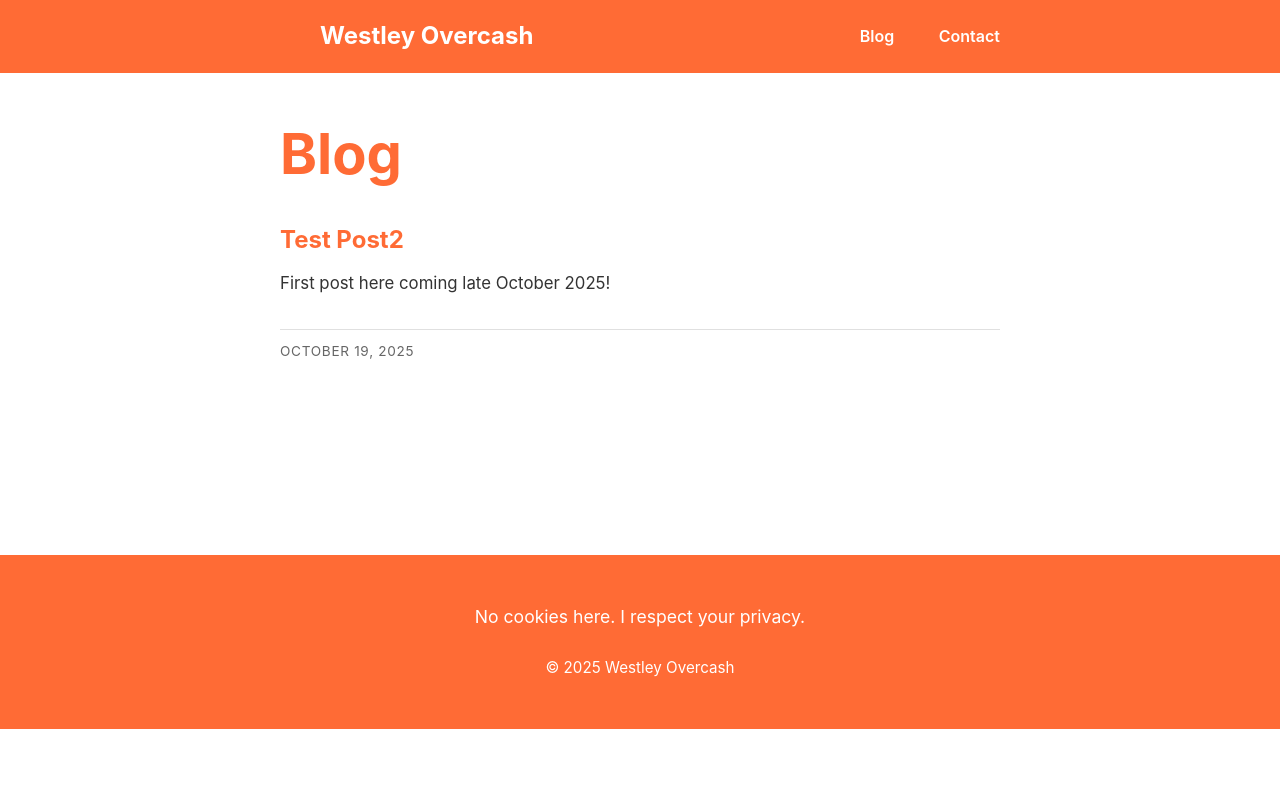
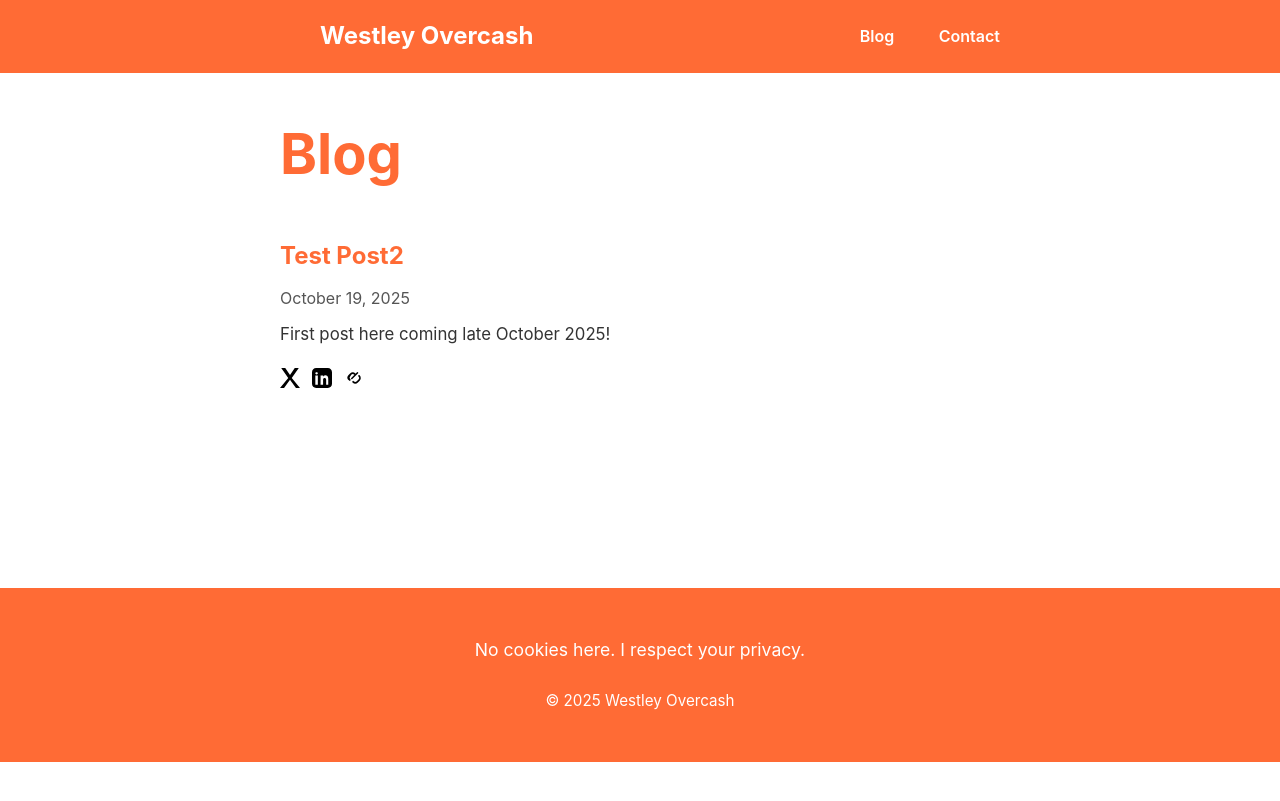
Before and after one commit to westleyovercash/westleyovercash.github.io, a Jekyll site: the page built from blog.md, in a window 1280 px wide. Shown: the top 801 px of the page. Built offline with Jekyll 4.4.1, drawn with Linux system fonts in a browser that asks for light colours.

Commit message:
Update blog.md

```diff
--- a/blog.md
+++ b/blog.md
@@ -3,7 +3,7 @@ layout: default
 title: Blog
 ---
 
-# Blog
+<h1 style="font-size: 3.5rem; margin-bottom: 3rem; color: #ff6b35;">Blog</h1>
 
 {% for post in site.posts %}
 <article style="margin-bottom: 4rem;">
@@ -13,24 +13,45 @@ title: Blog
     </a>
   </h2>
 
+  <p style="font-size: 1rem; color: #555; margin-bottom: 0.5rem;">
+    {{ post.date | date: "%B %d, %Y" }}
+  </p>
+
   {% assign words = post.content | number_of_words %}
-  {% if words > 200 %}
-    <p>{{ post.content | strip_html | truncatewords: 200 }}</p>
-    <p><a href="{{ post.url | relative_url }}" style="text-decoration: underline; color: #333;">Continue reading →</a></p>
+  {% if words > 60 %}
+    <p>{{ post.content | strip_html | truncatewords: 60 }}</p>
+    <a href="{{ post.url | relative_url }}" style="text-decoration: underline; color: #333;">Continue reading →</a>
   {% else %}
     {{ post.content }}
   {% endif %}
 
-  {%- comment -%}
-    Show date at the bottom of each index entry too, with the same robust fallback.
-  {%- endcomment -%}
-  {% assign file_bits = post.path | split: '/' | last | split: '-' %}
-  {% capture derived_date %}{{ file_bits[0] }}-{{ file_bits[1] }}-{{ file_bits[2] | slice: 0,2 }}{% endcapture %}
-  {% assign display_date = post.date | default: derived_date %}
+  <div style="margin-top: 1rem; display: flex; gap: 12px; align-items: center;">
+    <!-- X -->
+    <a href="https://twitter.com/intent/tweet?url={{ site.url }}{{ post.url | relative_url }}&text={{ post.title | uri_escape }}"
+       target="_blank" rel="noopener noreferrer" title="Share on X"
+       style="color:#000; text-decoration:none;">
+      <svg xmlns="http://www.w3.org/2000/svg" fill="currentColor" viewBox="0 0 24 24" width="20" height="20">
+        <path d="M22.54 0H17.7L12 8.46 6.3 0H1.46L9.89 11.9 0 24h4.84l7.16-9.76L19.16 24H24L14.11 11.9 22.54 0z"/>
+      </svg>
+    </a>
 
-  <hr style="margin: 2rem 0 0.5rem 0; border: none; border-top: 1px solid #e0e0e0;">
-  <p style="text-transform: uppercase; font-size: 0.85rem; color: #666; letter-spacing: 0.05em; margin-top: 0.6rem;">
-    {{ display_date | date: "%B %d, %Y" }}
-  </p>
+    <!-- LinkedIn -->
+    <a href="https://www.linkedin.com/sharing/share-offsite/?url={{ site.url }}{{ post.url | relative_url }}"
+       target="_blank" rel="noopener noreferrer" title="Share on LinkedIn"
+       style="color:#000; text-decoration:none;">
+      <svg xmlns="http://www.w3.org/2000/svg" fill="currentColor" viewBox="0 0 24 24" width="20" height="20">
+        <path d="M19 0h-14C2.2 0 0 2.2 0 5v14c0 2.8 2.2 5 5 5h14c2.8 0 5-2.2 5-5V5c0-2.8-2.2-5-5-5zM7 20H4V9h3v11zm-1.5-12.3C4.6 7.7 4 7.1 4 6.3S4.6 5 5.5 5 7 5.6 7 6.3 6.4 7.7 5.5 7.7zM20 20h-3v-5.5c0-1.5-.5-2.5-1.8-2.5-1 0-1.6.7-1.8 1.4-.1.2-.1.5-.1.8V20h-3s.1-9 0-11h3v1.6c.4-.7 1.1-1.8 2.7-1.8 2 0 3.5 1.3 3.5 4.1V20z"/>
+      </svg>
+    </a>
+
+    <!-- Copy link -->
+    <a href="#" onclick="navigator.clipboard.writeText('{{ site.url }}{{ post.url | relative_url }}'); alert('Link copied!'); return false;"
+       title="Copy link" style="color:#000; text-decoration:none;">
+      <svg xmlns="http://www.w3.org/2000/svg" fill="currentColor" viewBox="0 0 24 24" width="20" height="20">
+        <path d="M3.9 12c0-1.2.5-2.4 1.3-3.2l2.1-2.1a4.5 4.5 0 016.4 0 1 1 0 11-1.4 1.4 2.5 2.5 0 00-3.6 0L7.6 10a2.5 2.5 0 000 3.6 1 1 0 11-1.4 1.4A4.5 4.5 0 013.9 12zm16.2 0c0 1.2-.5 2.4-1.3 3.2l-2.1 2.1a4.5 4.5 0 01-6.4 0 1 1 0 111.4-1.4 2.5 2.5 0 003.6 0l2.1-2.1a2.5 2.5 0 000-3.6 1 1 0 111.4-1.4 4.5 4.5 0 011.3 3.2zM8.7 13.3a1 1 0 010-1.4l6.6-6.6a1 1 0 111.4 1.4L10 13.3a1 1 0 01-1.4 0z"/>
+      </svg>
+    </a>
+  </div>
+
 </article>
 {% endfor %}
```
